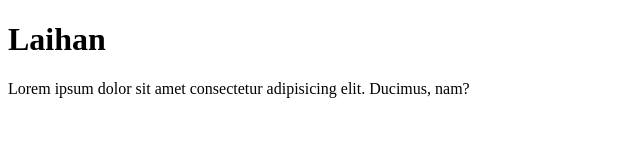
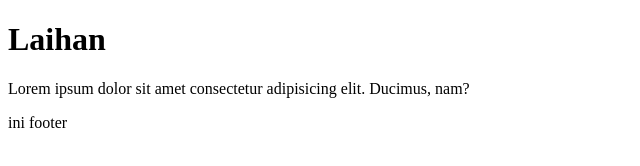
Before and after one commit to wahyuperdana26/CompenyProfile, a plain HTML site: page index.html in a window 1280 px wide. Shown: the full height of the page, 0-640 px from the left. Drawn offline with Linux system fonts and the light colour scheme.

Commit message:
Membuat footer

```diff
--- a/index.html
+++ b/index.html
@@ -8,5 +8,6 @@
 <body>
     <h1>Laihan</h1>
     <p>Lorem ipsum dolor sit amet consectetur adipisicing elit. Ducimus, nam?</p>
+    <footer>ini footer</footer>
 </body>
 </html>
```
